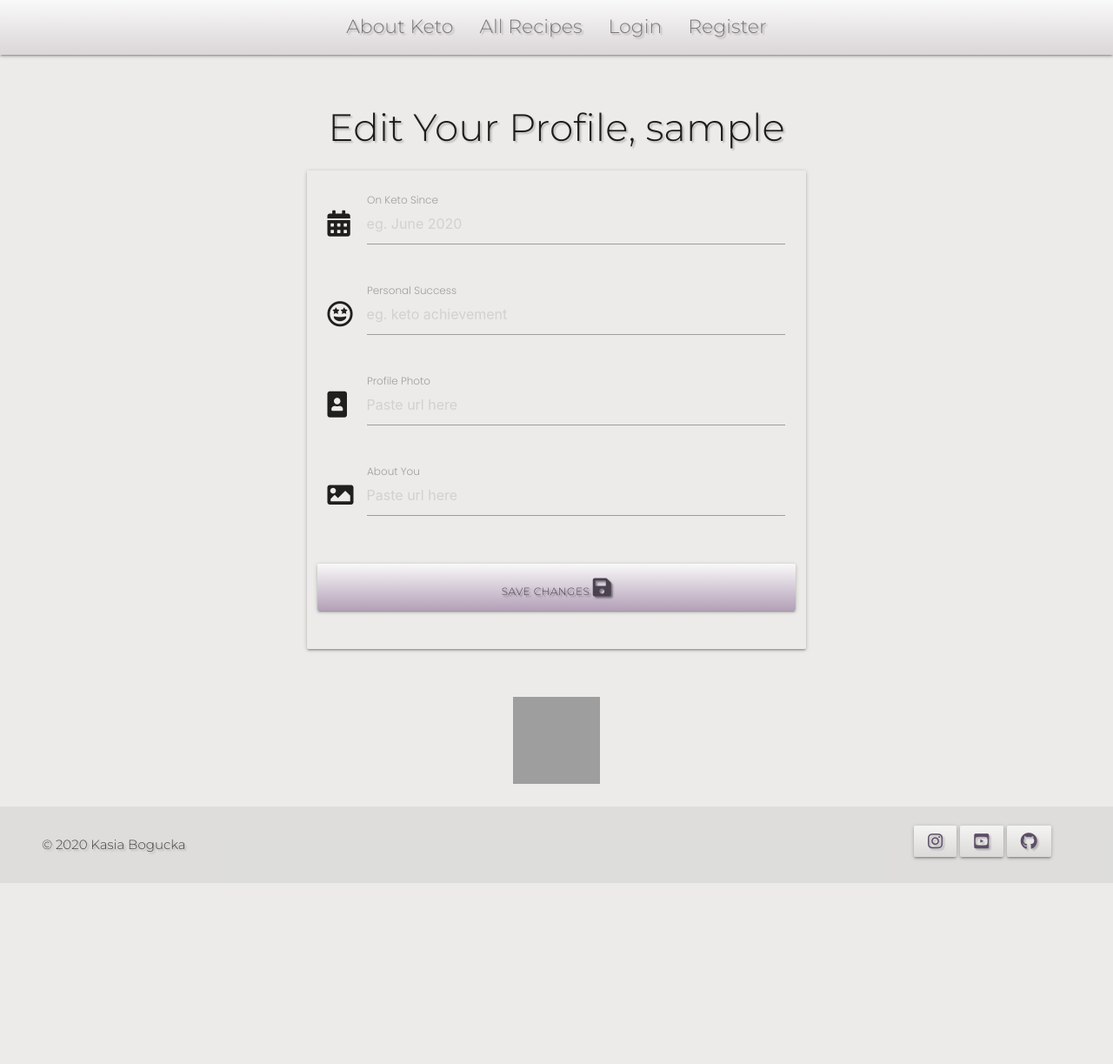
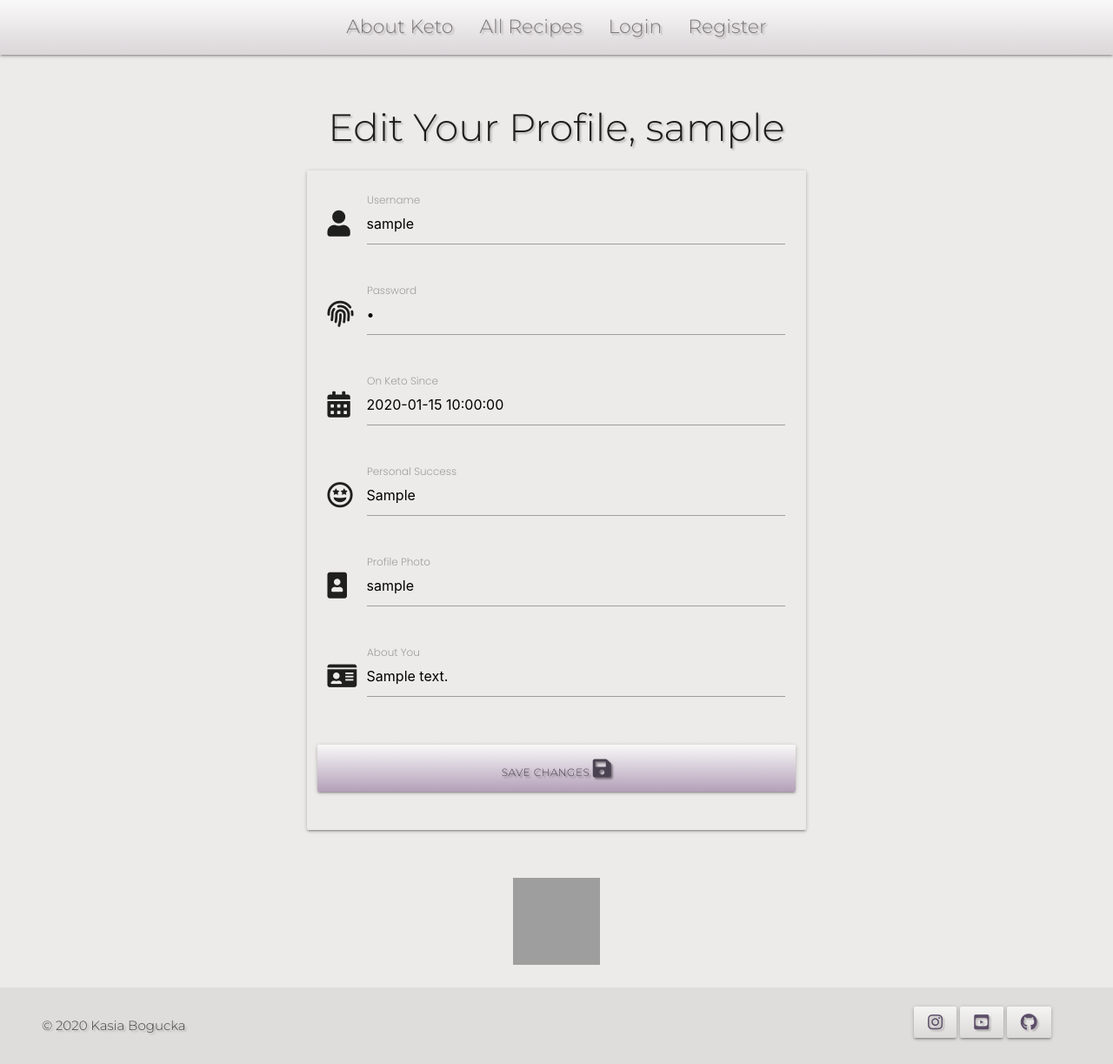
Before and after one commit to Code-Institute-Submissions/kasias-KETO-cookbook, a Flask app: a page that uses templates/edit_profile.html in a window 1280 px wide. Shown: the part 308-1531 px from the top of the page at 87% size. Before the commit the page ends 1323 px from the top, so only its background shows below. Run offline with Flask 2, Linux system fonts and the light colour scheme; a database or web service that is not in the repository returns one stand-in record (values such as "Sample title"); some libraries are stand-ins or nearby versions; grey boxes are pictures that could not be loaded.

Commit message:
Fixed bug causing the deletion of profile when editing it

```diff
--- a/app.py
+++ b/app.py
@@ -114,6 +114,8 @@ def edit_profile(username):
     user = mongo.db.users.find_one({"username": username.lower()})
     if request.method == "POST":
         submit = {
+            "username": request.form.get("username").lower(),
+            "password": generate_password_hash(request.form.get("password")),
             "on_keto_since": request.form.get("on_keto_since"),
             "personal_success": request.form.get("personal_success"),
             "username_image": request.form.get("username_image"),
@@ -260,6 +262,7 @@ def delete_recipe(recipe_id):
     return redirect(url_for("get_recipes"))
 
 
+# get_category
 @app.route("/get_categories")
 def get_categories():
     categories = list(mongo.db.categories.find())
@@ -270,6 +273,7 @@ def get_categories():
     return redirect(url_for("about"))
 
 
+# add_category
 @app.route("/add_category", methods=["GET", "POST"])
 def add_category():
     if request.method == "POST":
--- a/templates/edit_profile.html
+++ b/templates/edit_profile.html
@@ -2,28 +2,28 @@
 
 <h3 class="center-align text-shadow">Edit Your Profile, {{ user.username }}</h3>
 <div class="row">
-  <form
-    class="col s12 m8 offset-m2"
-    method="POST"
-    action="{{ url_for('edit_profile', username=user.username|lower) }}"
-  >
+    <form class="col s12 m8 offset-m2" method="POST" action="{{ url_for('edit_profile', username=user.username|lower) }}">
         <div class="card-panel transparent">
-
-
+            <div class="row">
+                <div class="input-field col s12">
+                    <i class="fas fa-user prefix"></i>
+                    <input value="{{user.username}}" id="username" placeholder="5-15 characters" name="username" type="text" minlength="5" pattern="^[a-zA-Z0-9]{5,15}$" class="validate" required />
+                    <label for="username">Username</label>
+                </div>
+            </div>
+            <!-- password -->
+            <div class="row">
+                <div class="input-field col s12">
+                    <i class="fas fa-fingerprint prefix"></i>
+                    <input value="{{user.password}}" id="password" placeholder="5-15 characters" name="password" type="password" minlength="5" pattern="^[a-zA-Z0-9]{5,15}$" class="validate" required />
+                    <label for="password">Password</label>
+                </div>
+            </div>
 
             <div class="row">
                 <div class="input-field col s12">
                     <i class="fas fa-calendar-alt prefix"></i>
-          <input
-            id="on_keto_since"
-            placeholder="eg. June 2020"
-            name="on_keto_since"
-            type="text"
-            minlength="5"
-            maxlength="15"
-            class="validate"
-            required
-          />
+                    <input value="{{user.on_keto_since}}" id="on_keto_since" placeholder="eg. June 2020" name="on_keto_since" type="text" minlength="5" class="validate" required />
                     <label for="on_keto_since">On Keto Since</label>
                 </div>
             </div>
@@ -31,16 +31,7 @@
             <div class="row">
                 <div class="input-field col s12">
                     <i class="far fa-grin-stars prefix"></i>
-          <input
-            id="personal_success"
-            placeholder="eg. keto achievement"
-            name="personal_success"
-            type="text"
-            minlength="5"
-            maxlength="30"
-            class="validate"
-            required
-          />
+                    <input value="{{user.personal_success}}" id="personal_success" placeholder="eg. keto achievement" name="personal_success" type="text" minlength="5" class="validate" required />
                     <label for="personal_success">Personal Success</label>
                 </div>
             </div>
@@ -48,46 +39,24 @@
             <div class="row">
                 <div class="input-field col s12">
                     <i class="fas fa-portrait prefix"></i>
-          <input
-            id="username_image"
-            placeholder="Paste url here"
-            name="username_image"
-            type="text"
-            minlength="5"
-            maxlength="200"
-            class="validate"
-            required
-          />
+                    <input value="{{user.username_image}}" id="username_image" placeholder="Paste url here" name="username_image" type="text" minlength="5" class="validate" required />
                     <label for="username_image">Profile Photo</label>
                 </div>
             </div>
 
             <div class="row">
                 <div class="input-field col s12">
-          <i class="fas fa-image prefix"></i>
-          <input
-            id="about"
-            placeholder="Paste url here"
-            name="about"
-            type="text"
-            minlength="5"
-            maxlength="200"
-            class="validate"
-            required
-          />
+                    <i class="fas fa-id-card prefix"></i>
+                    <input value="{{user.about}}" id="about" placeholder="Paste url here" name="about" type="text" minlength="5" class="validate" required />
                     <label for="about">About You</label>
                 </div>
             </div>
             <!-- register -->
             <div class="row">
-        <button type="submit" class="col s12 btn-large neutral text-shadow">
-          Save Changes <i class="fas fa-save"></i>
-        </button>
+                <button type="submit" class="col s12 btn-large neutral text-shadow">Save Changes <i class="fas fa-save"></i></button>
             </div>
         </div>
     </form>
 </div>
 
-
-
 {% endblock %}
```
Also changed, not shown: 1 other file. Lines whose indentation alone changed are shown as unchanged.
